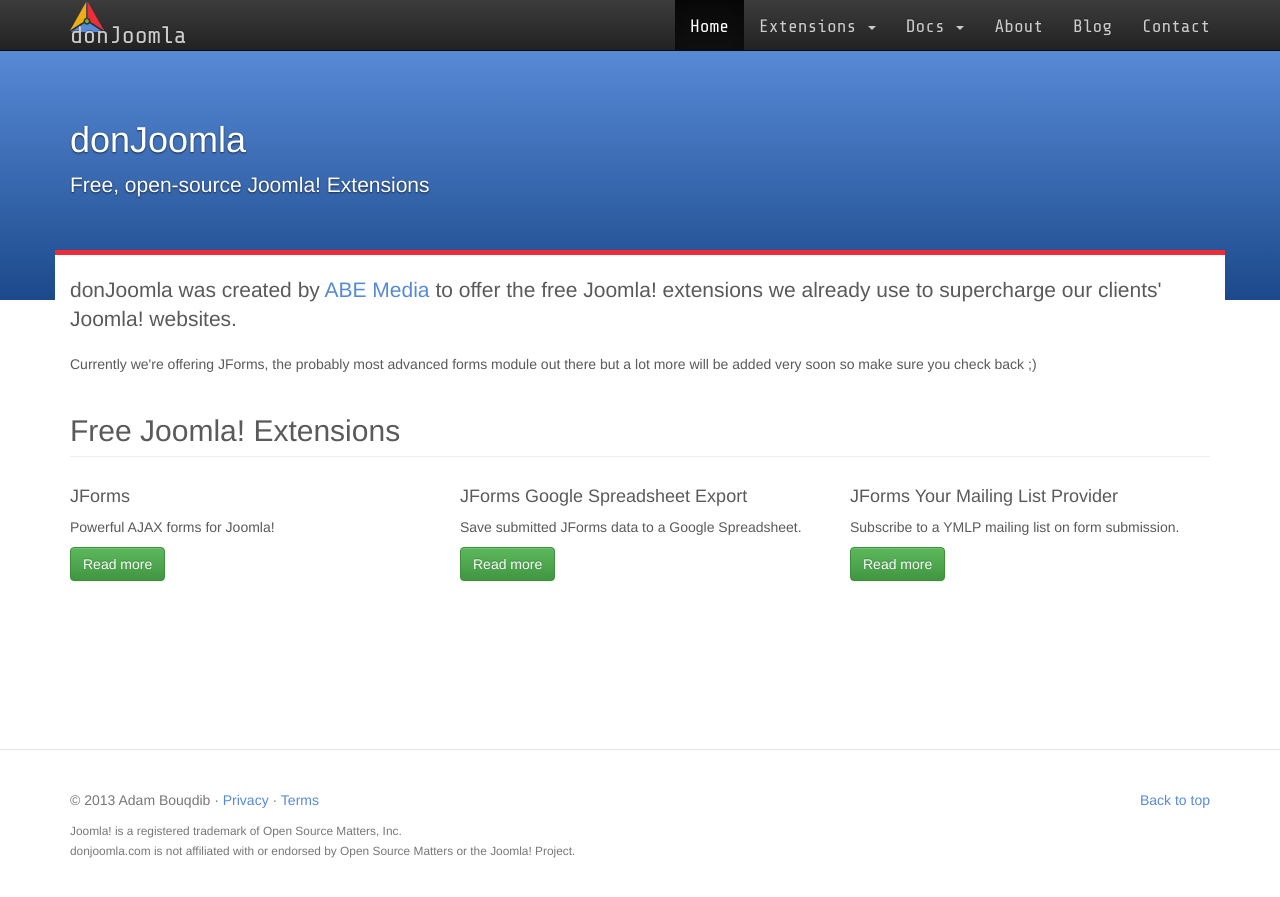
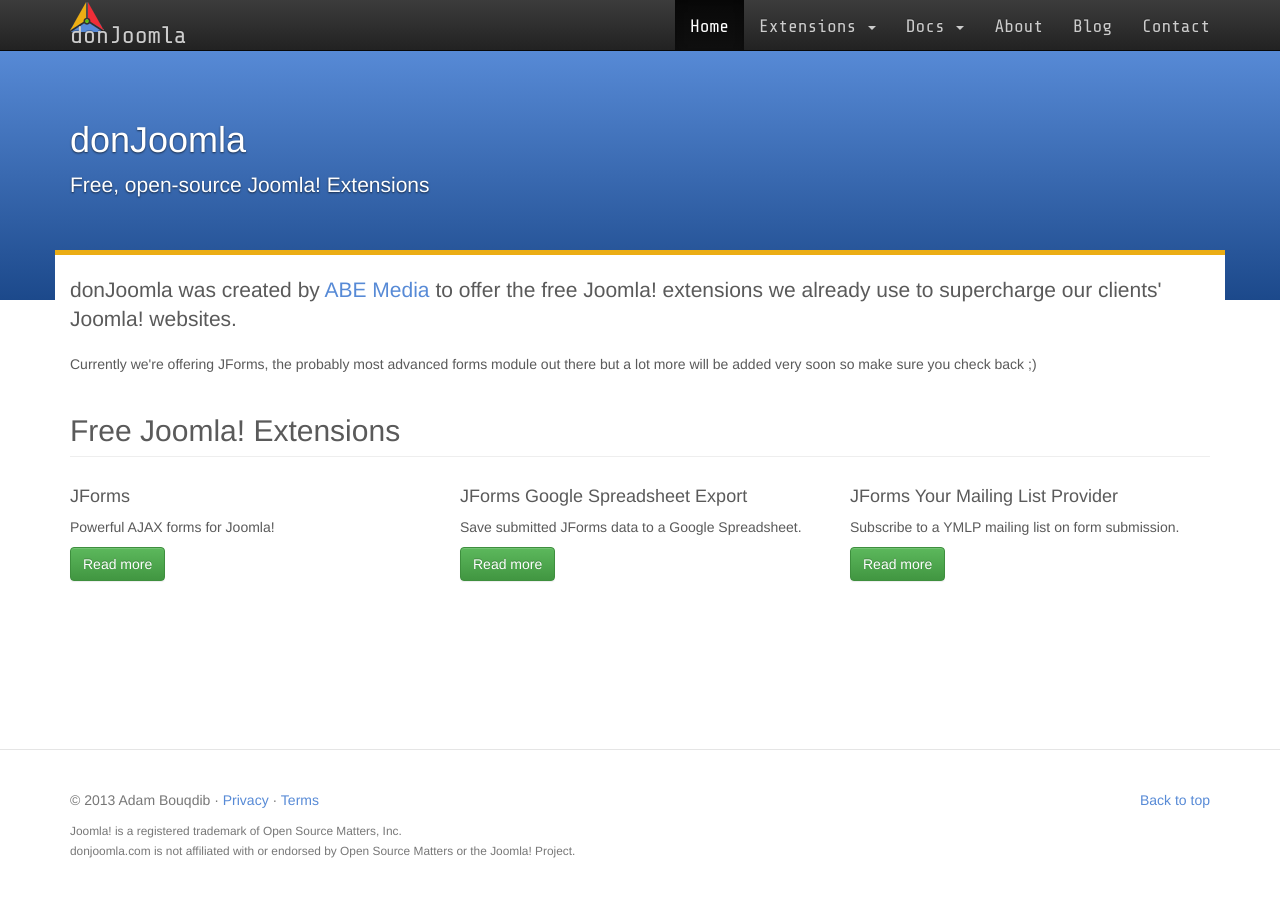
Before and after one commit to donJoomla/donjoomla.github.io, a Jekyll site: the page built from index.html, in a window 1280 px wide. Shown: the top 897 px of the page. Built offline with Jekyll 4.4.1, drawn with Linux system fonts in a browser that asks for light colours; nearby versions of some CDN libraries.

Commit message:
updated css

```diff
--- a/css/style.css
+++ b/css/style.css
@@ -180,5 +180,5 @@
 	margin-top: -50px;
 	position: relative;
 	padding-top: 20px;
-	border-top: 5px solid #ED2E38;
+	border-top: 5px solid #EBAD14;
 }
```
